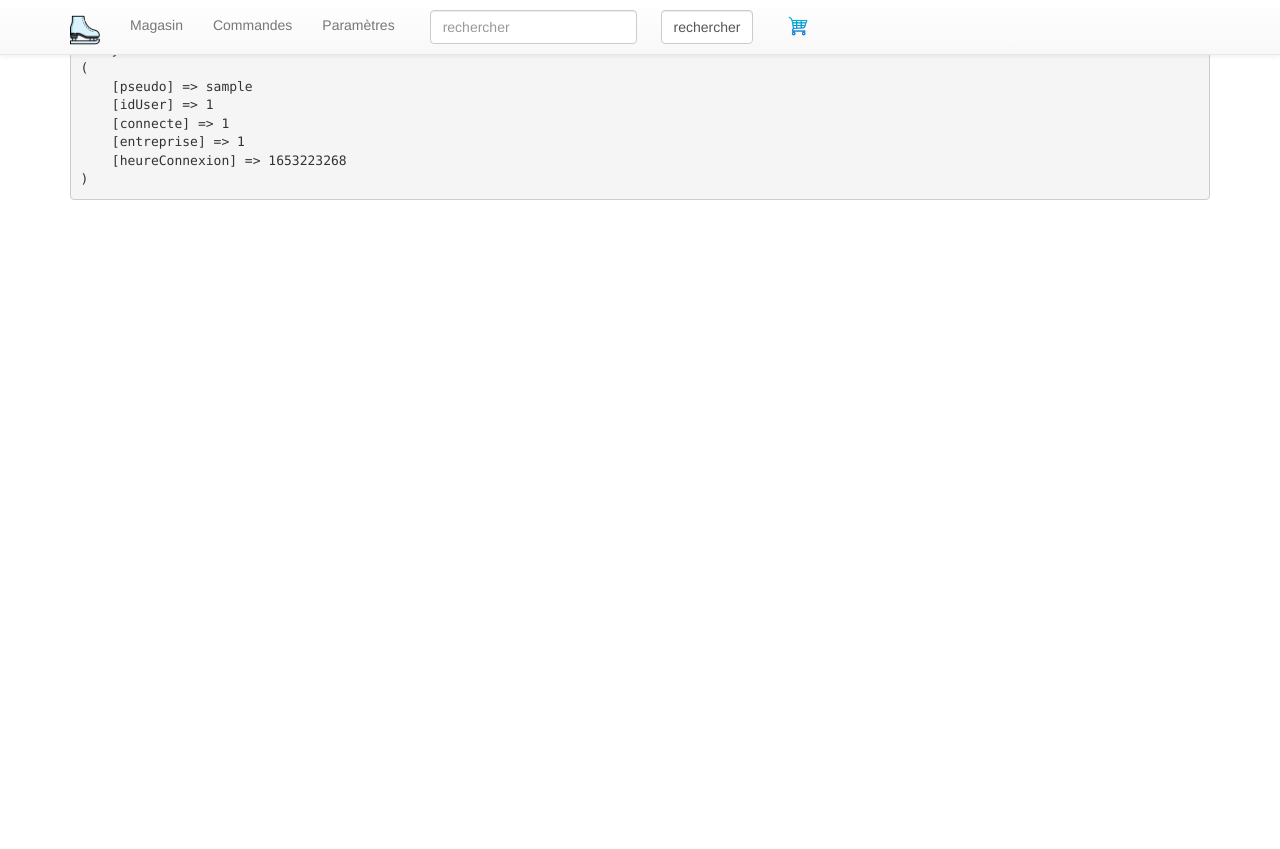
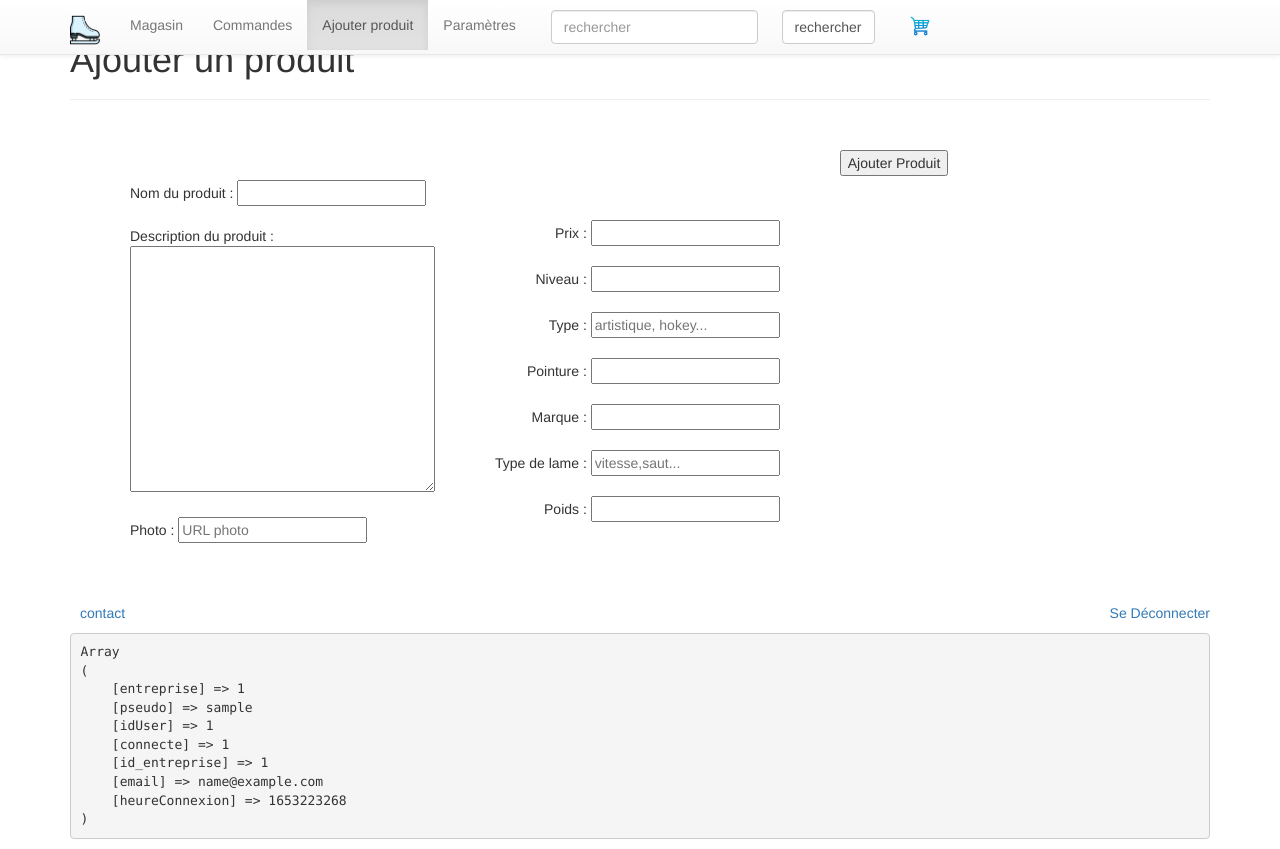
Before and after one commit to AugustinH1/IceG2I, a PHP site: page /index.php?view=newitem in a window 1280 px wide. Before the commit the page ends 200 px from the top, so only its background shows below. Run offline with PHP 8.4, Linux system fonts and the light colour scheme; the visitor is signed in with stand-in values (Sample User, id 1).

Commit message:
ajout: paramètre+ajoutproduit

```diff
--- a/css/style.css
+++ b/css/style.css
@@ -4,3 +4,50 @@
     width: auto;
 
 }
+
+.settingcontent
+{
+    float: left;
+    margin: 15px;
+
+}
+
+.stteingdelete
+{
+
+    display: inline-block;
+    color: red;
+    margin-top: 30px;
+
+}
+
+.HRV{
+    width: 3px;
+    background-color: black;
+    height: 200px;
+    margin: 15px;
+
+}
+
+
+.addproduitcontent
+{
+    float: left;
+    margin: 30px;
+
+
+}
+
+#information
+{
+    text-align: right;
+}
+
+
+.addproduit
+{
+
+    display: inline-block;
+    margin-top: 30px;
+
+}
--- a/libs/maLibSecurisation.php
+++ b/libs/maLibSecurisation.php
@@ -32,6 +32,12 @@ function verifUser($login,$password)
 	$_SESSION["idUser"] = $id;
 	$_SESSION["connecte"] = true;
 	$_SESSION["entreprise"] = entreprise($id);
+	if(entreprise($id))
+		$_SESSION["id_entreprise"] = identreprise($id);
+
+
+
+	$_SESSION["email"] = email($id);
 	$_SESSION["heureConnexion"] = date("H:i:s");
 
 
--- a/libs/modele.php
+++ b/libs/modele.php
@@ -7,27 +7,6 @@ Dans ce fichier, on définit diverses fonctions permettant de récupérer des do
 */
 
 
-
-function listerUtilisateurs($classe = "both")
-{
-	// Cette fonction liste les utilisateurs de la base de données
-	// et renvoie un tableau d'enregistrements.
-	// Chaque enregistrement est un tableau associatif contenant les champs
-	// id,pseudo,blacklist,connecte,couleur
-
-	// Lorsque la variable $classe vaut "both", elle renvoie tous les utilisateurs
-	// Lorsqu'elle vaut "bl", elle ne renvoie que les utilisateurs blacklistés
-	// Lorsqu'elle vaut "nbl", elle ne renvoie que les utilisateurs non blacklistés
-  $sql = "SELECT *
-          FROM users";
-  if ($classe == "bl") {
-    $sql = $sql . " WHERE blacklist";
-  }
-  if ($classe == "nbl") {
-    $sql = $sql . " WHERE NOT blacklist";
-  }
-  return parcoursRs(SQLSelect($sql));
-}
 
 
 
@@ -86,6 +65,38 @@ function deconnecterUtilisateur($idUser)
 }
 
 
+function changerPseudo($idUser, $username)
+{
+	$sql = "UPDATE User
+          SET username = '$username'
+          WHERE id_user  = '$idUser'";
+  SQLUpdate($sql);
+}
+
+function changerEmail($idUser, $email)
+{
+	$sql = "UPDATE User
+          SET email = '$email'
+          WHERE id_user  = '$idUser'";
+  SQLUpdate($sql);
+}
+
+function changerPasse($idUser, $passe)
+{
+	$sql = "UPDATE User
+          SET passe = '$passe'
+          WHERE id_user  = '$idUser'";
+  SQLUpdate($sql);
+}
+
+function deletecompte($idUser)
+{
+	$sql="DELETE FROM User
+	WHERE id_user = '$idUser'";
+	SQLDelete($sql);
+}
+
+
 
 
 
@@ -99,36 +110,61 @@ function entreprise($idUser)
 	return SQLGetChamp($sql);
 
 }
+//renvoie si le mail
+function email($idUser)
+{
+	$sql="SELECT email
+			FROM User
+			WHERE id_user='$idUser'";
+
+	return SQLGetChamp($sql);
+
+}
 
 
 
+//mettre un compte en entreprise, met les info de l'entreprise et met a jour le statu de l'utilisateur en entreprise
+function setentreprise($nom ,$siege ,$tel ,$siret ,$idUser)
+{
+	//met a jour le status utilisateur
+	$sql="UPDATE User
+			SET Entreprise = 1
+			where id_user = '$idUser'";
+	SQLUpdate($sql);
+
+	//ajoute les information de l'entreprise
+	$sql = "INSERT INTO Entreprise(nom_entreprise, siege_social, tel_entreprise, siret, id_user)
+	        VALUES ('$nom', '$siege', '$tel', '$siret', '$idUser');";
+
+  	SQLInsert($sql);
 
 
 
-
-
-function changerPasse($idUser,$passe)
-{
-	// cette fonction modifie le mot de passe d'un utilisateur
-	$sql = "UPDATE users
-	        SET passe = '$passe'
-	        WHERE id = '$idUser';";
-  SQLUpdate($sql);
-}
-
-function changerPseudo($idUser,$pseudo)
-{
-	// cette fonction modifie le pseudo d'un utilisateur
-	$sql = "UPDATE users
-	        SET pseudo = '$pseudo'
-	        WHERE id = '$idUser';";
-  SQLUpdate($sql);
 }
 
 
 
 
+function AjouterProduit($nom,$description,$URL_photo,$prix,$niveau,$type,$pointure,$marque,$lame,$poid,$identreprise)
+{
+	$sql = "INSERT INTO Produit(nom, description, url_photo, prix, niveau, type, pointure, marque, lames,poids,id_entreprise)
+	        VALUES ('$nom', '$description', '$URL_photo', '$prix', '$niveau', '$type','$pointure', '$marque', '$lame','$poid','$identreprise');";
 
+  	SQLInsert($sql);
+
+
+}
+
+//on donne l'id du compte, la fonction nous ressort l'id entreprise associé
+function identreprise($id)
+{
+	$sql="SELECT id_entreprise
+			FROM Entreprise
+			WHERE id_user = $id ;";
+
+	return SQLGetChamp($sql);
+
+}
 
 
 ?>
--- a/templates/footer.php
+++ b/templates/footer.php
@@ -48,7 +48,7 @@ if (basename($_SERVER["PHP_SELF"]) != "index.php")
 		// Si l'utilisateur est connecte, on affiche un lien de deconnexion
 		if (valider("connecte","SESSION"))
 		{
-			echo "<a class=\"deconnecter \" href=\"controleur.php?action=Logout\">Se Déconnecter</a>";
+			echo "<a class=\"deconnecter \" href=\"controleur.php?view=magasin&action=Logout\">Se Déconnecter</a>";
 		}
 		tprint($_SESSION);
 		?>
--- a/templates/header.php
+++ b/templates/header.php
@@ -21,7 +21,7 @@ echo "<?xml version=\"1.0\" encoding=\"utf-8\" ?>";
 <!-- **** H E A D **** -->
 <head>
 	<meta http-equiv="Content-Type" content="text/html; charset=utf-8" />
-	<title>TinyMVC ...</title>
+	<title>IceG2I</title>
 	<!-- <link rel="stylesheet" type="text/css" href="css/style.css"> -->
 
 	<!-- Liaisons aux fichiers css de Bootstrap -->
@@ -71,6 +71,10 @@ echo "<?xml version=\"1.0\" encoding=\"utf-8\" ?>";
 		<!-- Afichage des paramètre si conectée -->
 		<?php
 
+		if(valider("connecte","SESSION"))
+			if($_SESSION["entreprise"]==1)
+				echo mkHeadLink("Ajouter produit","newitem",$view);
+
 		if (valider("connecte", "SESSION")) {
 			echo mkHeadLink("Paramètres","settings",$view);
 		}
@@ -101,6 +105,8 @@ echo "<?xml version=\"1.0\" encoding=\"utf-8\" ?>";
 		if (valider("connecte","SESSION"))
 			echo mkHeadLink("<img src=\"ressources/panier.png\" height=\"20\" alt=\"imgpanier\">","panier",$view);
 
+
+
 		?>
 
 
--- /dev/null
+++ b/templates/newitem.php
@@ -0,0 +1,90 @@
+<?php
+
+// Si la page est appelée directement par son adresse, on redirige en passant pas la page index
+if (basename($_SERVER["PHP_SELF"]) != "index.php")
+{
+	header("Location:../index.php?view=login");
+	die("");
+}
+
+include_once("libs/modele.php");
+include_once("libs/maLibUtils.php");
+include_once("libs/maLibForms.php");
+
+?>
+
+<head>
+	<link href="css/style.css" rel="stylesheet" />
+</head>
+
+
+
+
+<div class="page-header">
+	<h1>Ajouter un produit</h1>
+</div>
+
+
+
+
+<?php
+
+mkform();
+
+
+    echo "<div class=\"addproduitcontent\" >";
+        echo "<div class=\"addproduitcontent\" >";
+
+            echo "Nom du produit : ";
+            mkinput("text","nom","");
+
+
+
+            echo "<br><br>Description du produit : <br>";
+            echo "<textarea name=\"description\" rows=\"12\" cols=\"35\"></textarea> <br><br>";
+
+
+            echo "Photo : ";
+            mkinput("text","photo","","","placeholder=\"URL photo\"");
+
+        echo "</div>";
+
+
+        echo "<div class=\"addproduitcontent\" id=\"information\">";
+
+            echo "<br><br>Prix : ";
+            mkinput("text","prix","");
+
+            echo "<br><br>Niveau : ";
+            mkinput("text","niveau","");
+
+            echo "<br><br>Type : ";
+            mkinput("text","type","","","placeholder=\"artistique, hokey...\"");
+
+            echo "<br><br>Pointure : ";
+            mkinput("text","pointure","");
+
+            echo "<br><br>Marque : ";
+            mkinput("text","marque","");
+
+            echo "<br><br>Type de lame : ";
+            mkinput("text","lame","","","placeholder=\"vitesse,saut...\"");
+
+            echo "<br><br>Poids : ";
+            mkinput("text","poids","");
+
+        echo "</div>";
+    echo "</div>";
+
+
+    echo "<div class=\"addproduit\">";
+        mkinput("submit","action","Ajouter Produit");
+    echo "</div>";
+
+
+
+
+
+endform();
+
+?>
```
Also changed, not shown: controleur.php (+40 -0 lines), templates/compteentreprise.php (added, +58 -0 lines), templates/settings.php (added, +81 -0 lines).
